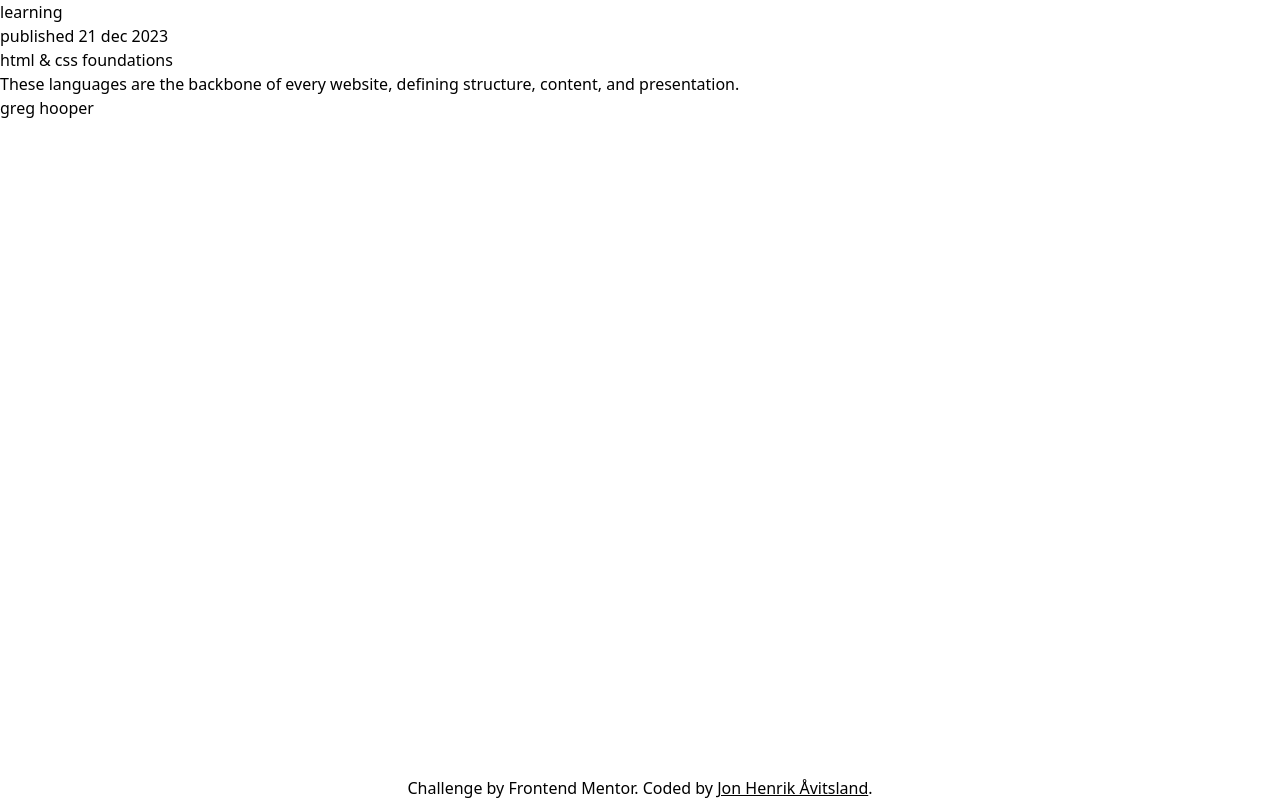
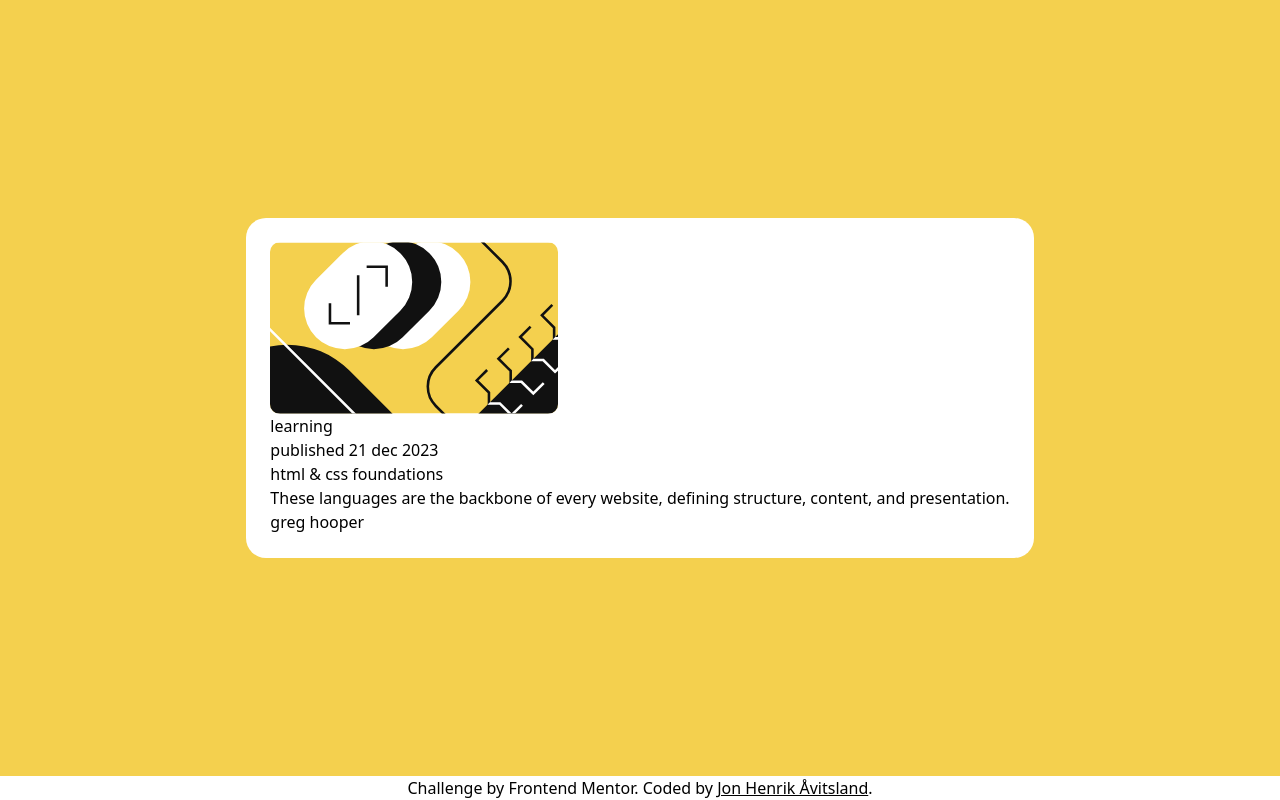
Before and after one commit to jonhenrikaavitsland/frontendmentor, a Next.js app: page /components/blog-preview-card in a window 1280 px wide. Built offline with nearby package versions, Linux system fonts and the light colour scheme.

Commit message:
adding custom shadow

```diff
--- a/src/app/components/blog-preview-card/page.jsx
+++ b/src/app/components/blog-preview-card/page.jsx
@@ -6,7 +6,8 @@ export const metadata = {
 
 export default function Page() {
   return (
-    <div>
+    <div className='bg-yellow-custom flex grow justify-center items-center'>
+      <h1 className='sr-only'>blog preview card</h1>
       <BlogPreviewCard />
     </div>
   );
--- a/src/app/globals.css
+++ b/src/app/globals.css
@@ -5,6 +5,7 @@
   --radius-2.5xl: 1.25rem;
 
   --shadow-custom-one: 0 25px 25px rgba(0, 0, 0, 0.0477);
+  --shadow-custom-two: 8px 8px 0 rgba(0, 0, 0, 1)
 
   --text-sm-extra: 0.9375rem;
   --text-1.5xl: 1.375rem;
--- a/src/components/BlogPreviewCard/index.jsx
+++ b/src/components/BlogPreviewCard/index.jsx
@@ -1,4 +1,5 @@
 import { Figtree } from 'next/font/google';
+import Image from 'next/image';
 
 const figtree = Figtree({
   subsets: ['latin'],
@@ -8,8 +9,16 @@ const figtree = Figtree({
 
 export default function BlogPreviewCard() {
   return (
-    <div>
-      <div></div>
+    <div className='bg-white p-6 rounded-2.5xl shadow-custom-two'>
+      <div>
+        <Image
+          src='/project/blog-preview-card/illustration-article.svg'
+          width={288}
+          height={288}
+          alt='qr-code'
+          className='rounded-0.5xl'
+        />
+      </div>
       <section>
         <div>
           <span>learning</span>
```
